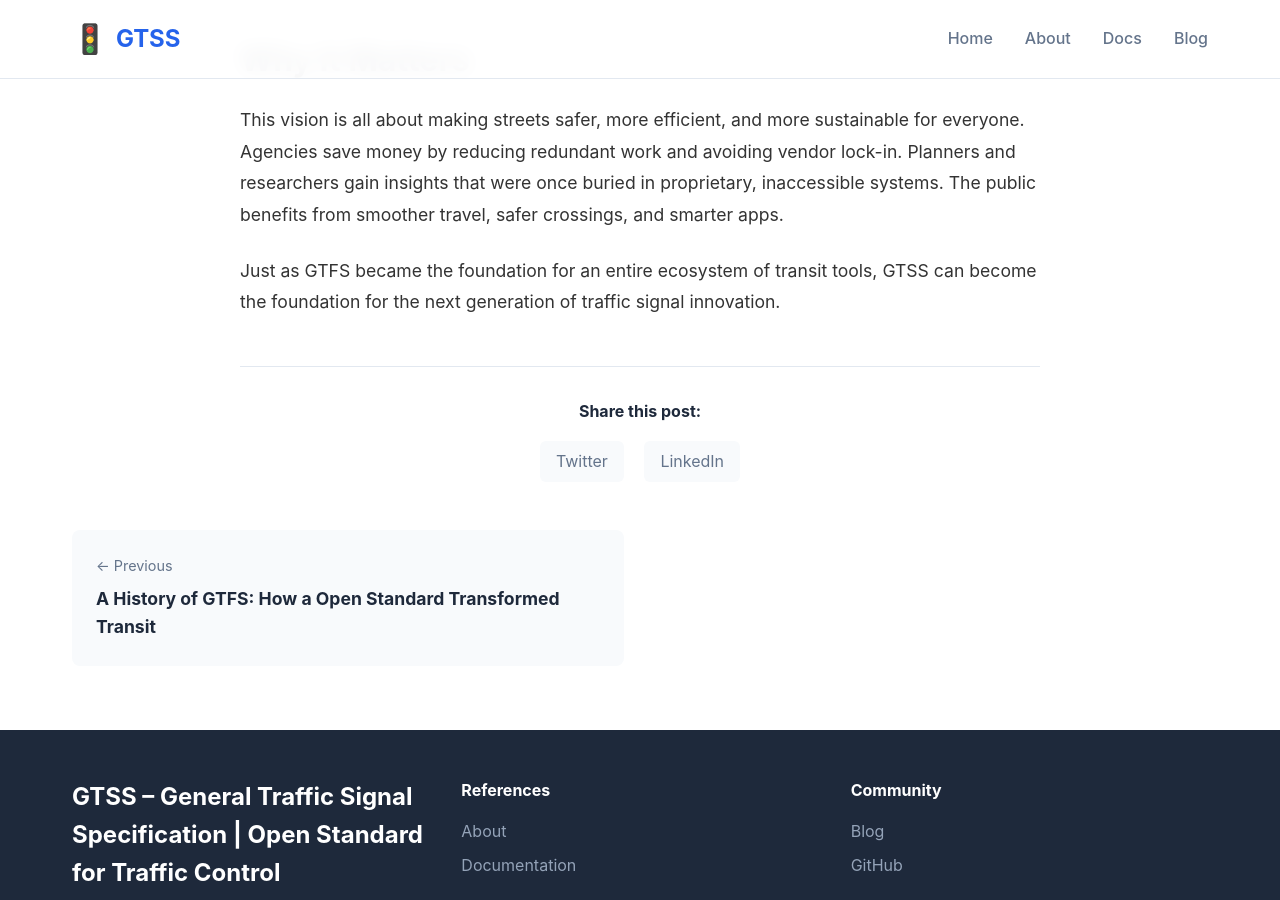
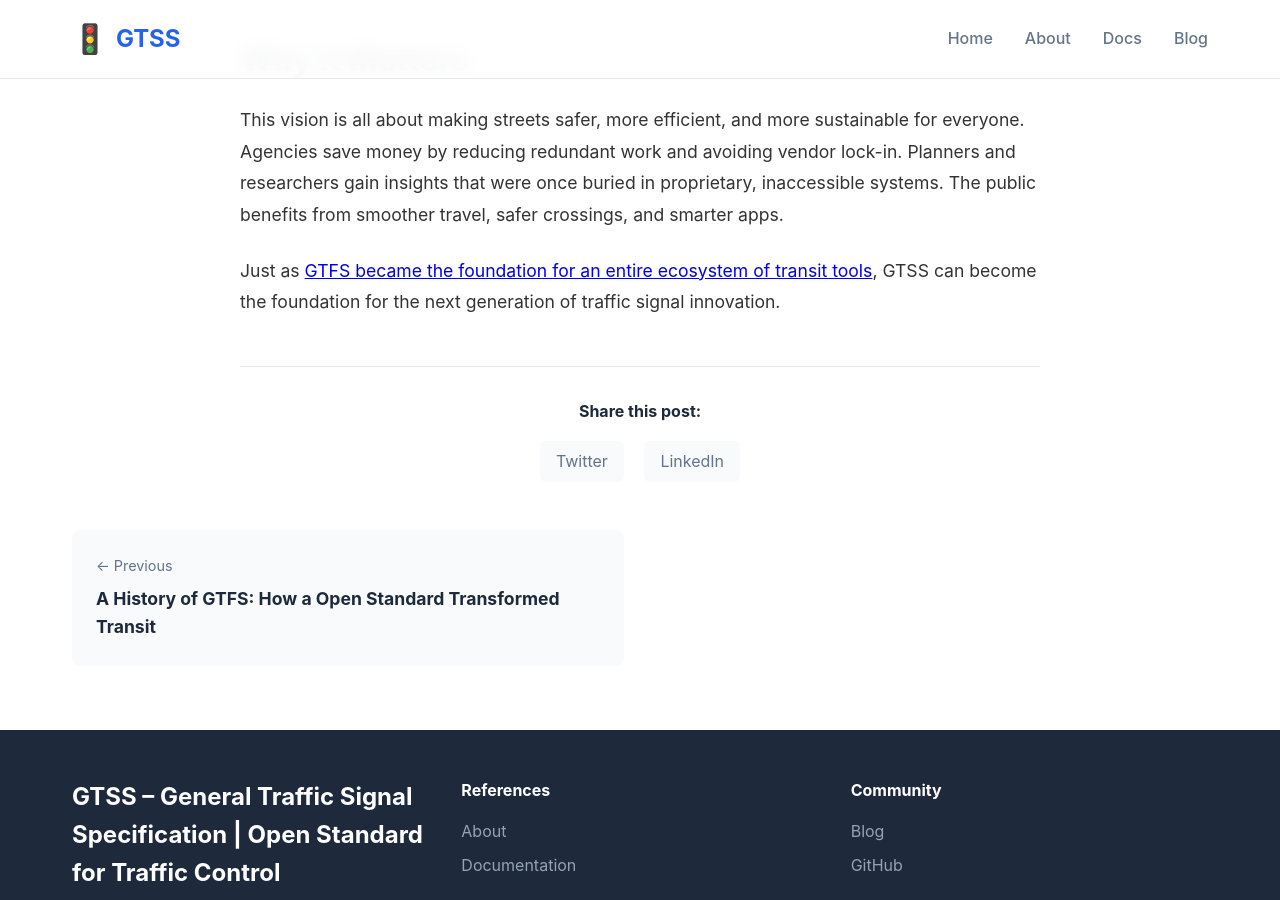
Before and after one commit to redmond2742/GTSS, a Jekyll site: the page built from _posts/2025-09-20-gtss-traffic-signals-first-principles.md, in a window 1280 px wide and 900 px high, scrolled down 3186 px. Built offline with Jekyll 4.4.1, drawn with Linux system fonts in a browser that asks for light colours; some of the changed lines change nothing that is shown.

Commit message:
updated blog links

```diff
--- a/_posts/2025-09-20-gtss-traffic-signals-first-principles.md
+++ b/_posts/2025-09-20-gtss-traffic-signals-first-principles.md
@@ -73,4 +73,4 @@ This is more than just convenience—it’s acceleration. Instead of months of p
 
 This vision is all about making streets safer, more efficient, and more sustainable for everyone. Agencies save money by reducing redundant work and avoiding vendor lock-in. Planners and researchers gain insights that were once buried in proprietary, inaccessible systems. The public benefits from smoother travel, safer crossings, and smarter apps.
 
-Just as GTFS became the foundation for an entire ecosystem of transit tools, GTSS can become the foundation for the next generation of traffic signal innovation.
+Just as [GTFS became the foundation for an entire ecosystem of transit tools](https://redmond2742.github.io/GTSS/2025/08/16/history-of-GTFS.html), GTSS can become the foundation for the next generation of traffic signal innovation.
```
Also changed, not shown: assets/images/TrafficSignalKit-ConfigurationScreen.png (deleted), assets/images/TrafficSignalKit.com-ConfigurationInput.jpg (deleted).
